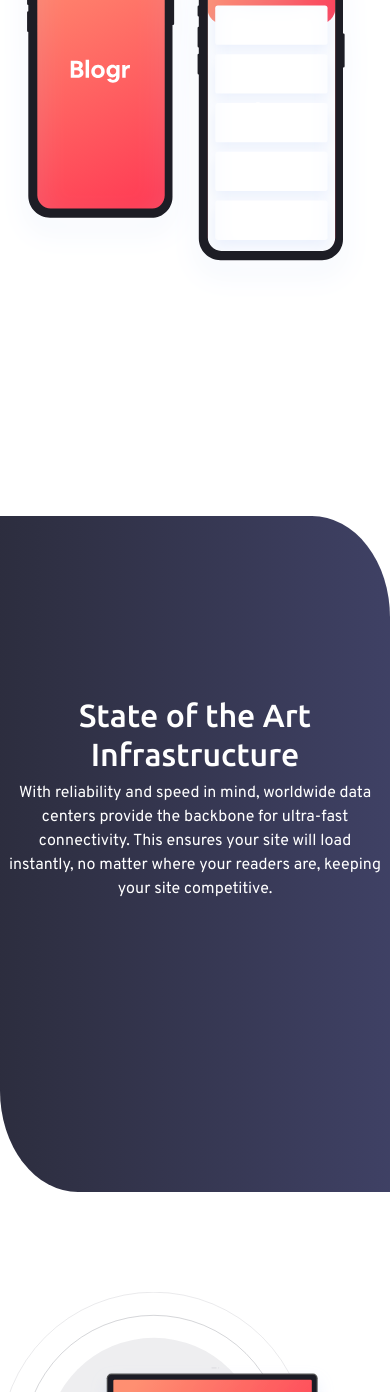
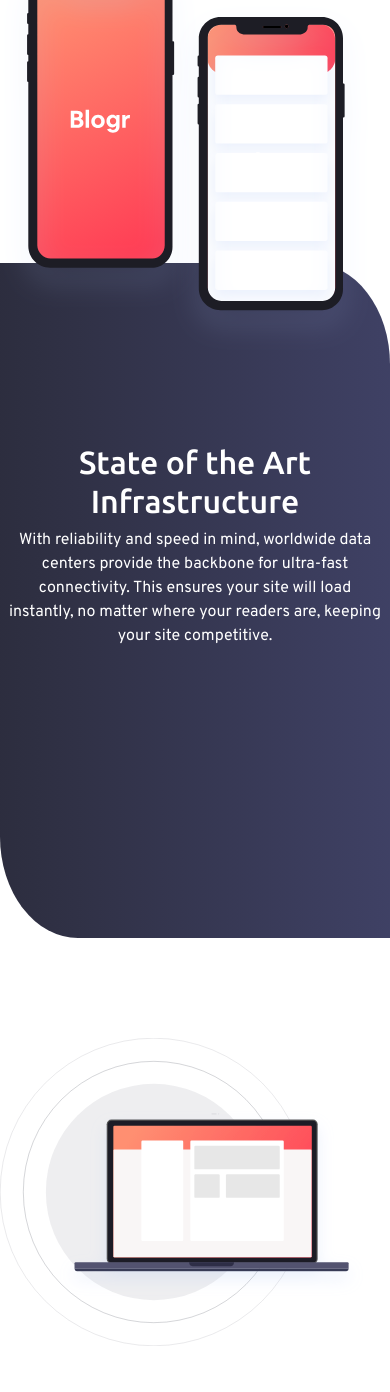
Before and after one commit to KhyatiBhosle/BlogrLandingPage_FrontendMentor, a plain HTML site: page index.html in a window 390 px wide. Shown: the part 1889-3281 px from the top of the page. Drawn offline with nearby package versions, Linux system fonts and the light colour scheme.

Commit message:
Update styles.css

```diff
--- a/styles.css
+++ b/styles.css
@@ -303,7 +303,7 @@
         width: 390px;
         height: 390px;
         position: absolute;
-        top: 1800px;
+        top: 1850px;
         left: 0px;
         background-image: url(images/illustration-phones.svg);
         background-repeat: no-repeat;
@@ -312,7 +312,7 @@
 
     .middle2{
         position: static;
-        margin-top: 50vh;
+        margin-top: 20vh;
         height: 80vh;
         background-image: linear-gradient(to right,hsl(237, 17%, 21%), hsl(237, 23%, 32%));
         color: black;
```
